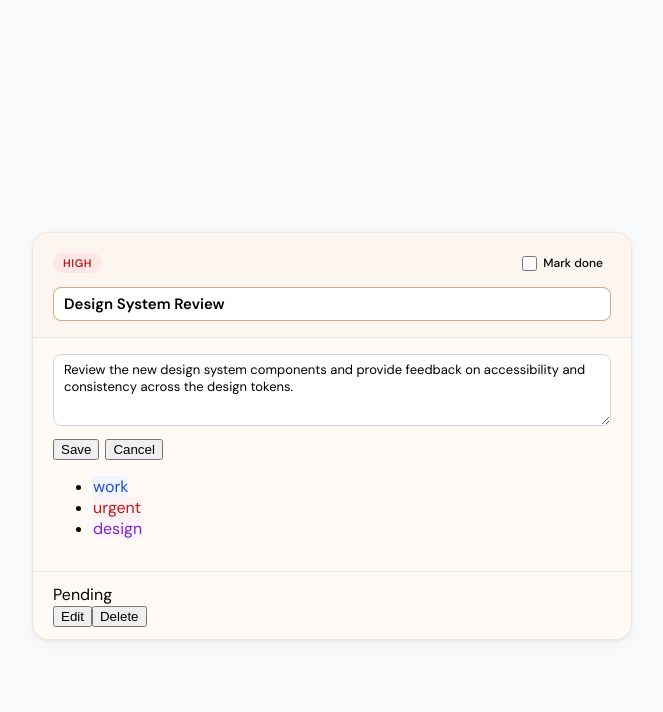
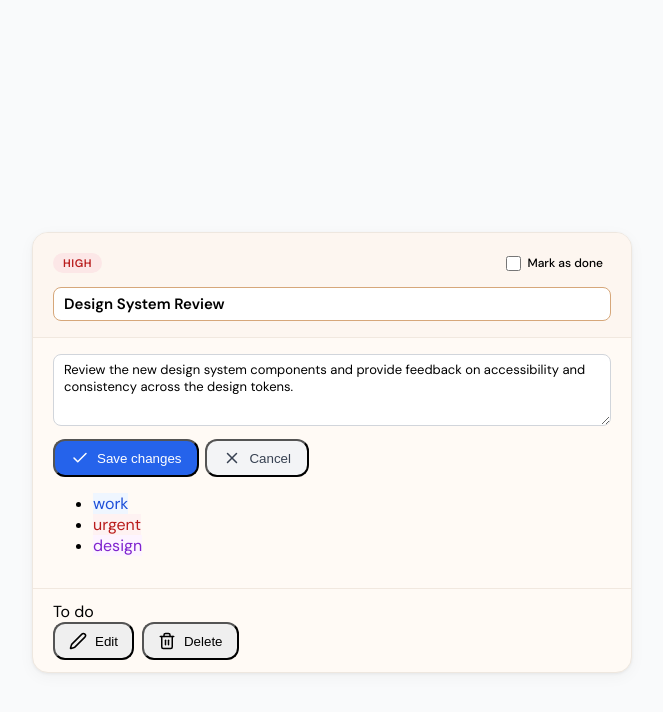
Before and after one commit to Xprogrammer123/HNG-Frontend, a React (Vite) app in the folder task-card/: page / in a window 1280 px wide. Both pictures are taken after a click on the button "Edit". Shown: the top 712 px of the page, without its empty margins (308-971 px from the left). Built offline with nearby package versions, Linux system fonts and the light colour scheme.

Commit message:
feat: add lucide-react icons and enhance TaskCard component with action buttons

```diff
--- a/task-card/package.json
+++ b/task-card/package.json
@@ -10,6 +10,7 @@
     "preview": "vite preview"
   },
   "dependencies": {
+    "lucide-react": "^1.8.0",
     "react": "^19.2.4",
     "react-dom": "^19.2.4"
   },
--- a/task-card/src/components/TaskCard.css
+++ b/task-card/src/components/TaskCard.css
@@ -56,7 +56,51 @@
 }
 /* ─── Hero ─────────────────────────────────────────────────── */
 
+.edit-actions {
+  display: flex;
+  gap: 12px;
+  margin-top: 12px;
+}
 
+.save-btn, .cancel-btn, .edit-btn, .delete-btn {
+  display: flex;
+  align-items: center;
+  gap: 8px;
+  padding: 8px 16px;
+  border-radius: 12px;
+  font-weight: 500;
+  transition: all 0.2s;
+}
+
+.save-btn {
+  background: #2563eb;
+  color: white;
+}
+
+.save-btn:hover {
+  background: #1d4ed8;
+}
+
+.cancel-btn {
+  background: #f3f4f6;
+  color: #374151;
+}
+
+.cancel-btn:hover {
+  background: #e5e7eb;
+}
+
+.edit-btn, .delete-btn {
+  padding: 8px 14px;
+}
+
+.edit-btn:hover { background: #eff6ff; color: #1e40af; }
+.delete-btn:hover { background: #fef2f2; color: #b91c1c; }
+
+.action-buttons {
+  display: flex;
+  gap: 8px;
+}
 .card__hero-header {
   display: flex;
   justify-content: space-between;
--- a/task-card/src/components/TaskCard.tsx
+++ b/task-card/src/components/TaskCard.tsx
@@ -1,5 +1,6 @@
 import './TaskCard.css';
 import { useState, useEffect, useCallback } from "react";
+import { Edit2, Trash2, Check, X } from 'lucide-react';
 
 /* ---------------- TYPES ---------------- */
 
@@ -115,8 +116,8 @@ export default function TaskCard() {
   }, []);
 
   const handleCheck = useCallback(() => {
-  setDone((p) => !p);
-}, []);
+    setDone((p) => !p);
+  }, []);
 
   const handleDelete = useCallback(() => setDeleted(true), []);
 
@@ -132,13 +133,13 @@ export default function TaskCard() {
     year: "numeric",
   });
 
-  const status = done ? "Done" : "Pending";
+  const status = done ? "Completed" : "To do";
 
   if (deleted) {
     return (
       <div className="deleted-state">
         <div className="deleted-icon">✓</div>
-        <p>Task removed</p>
+        <p>Task has been deleted</p>
       </div>
     );
   }
@@ -163,7 +164,7 @@ export default function TaskCard() {
               aria-label="Mark task as complete"
             />
             <span className="check-text">
-              {done ? "Done" : "Mark done"}
+              {done ? "Completed" : "Mark as done"}
             </span>
           </label>
         </header>
@@ -192,8 +193,20 @@ export default function TaskCard() {
               onChange={(e) => setEditDesc(e.target.value)}
             />
             <div className="edit-actions">
-              <button onClick={saveEdit}>Save</button>
-              <button onClick={() => setEditing(false)}>Cancel</button>
+              <button
+                onClick={saveEdit}
+                className="save-btn"
+              >
+                <Check size={18} />
+                Save changes
+              </button>
+              <button
+                onClick={() => setEditing(false)}
+                className="cancel-btn"
+              >
+                <X size={18} />
+                Cancel
+              </button>
             </div>
           </div>
         ) : (
@@ -242,7 +255,7 @@ export default function TaskCard() {
           {status}
         </span>
 
-        <div>
+        <div className="action-buttons">
           <button
             data-testid="test-todo-edit-button"
             onClick={() => {
@@ -250,14 +263,18 @@ export default function TaskCard() {
               setEditDesc(desc);
               setEditing(true);
             }}
+            className="edit-btn"
           >
+            <Edit2 size={18} />
             Edit
           </button>
 
           <button
             data-testid="test-todo-delete-button"
             onClick={handleDelete}
+            className="delete-btn"
           >
+            <Trash2 size={18} />
             Delete
           </button>
         </div>
```
Also changed, not shown: 1 other file (tests, documents, lock files or other folders).
